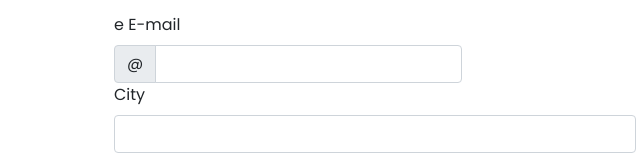
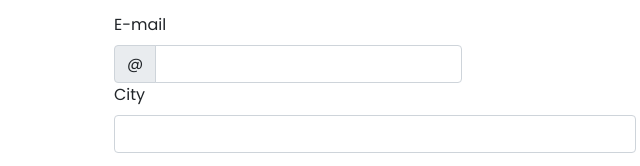
Before and after one commit to anikethandore/Trust, a plain HTML site: page contactv.html in a window 1280 px wide. Shown: the part 332-498 px from the top of the page, 4-644 px from the left. Drawn offline with Linux system fonts and the light colour scheme.

Commit message:
Update contactv.html

```diff
--- a/contactv.html
+++ b/contactv.html
@@ -69,7 +69,7 @@
         </div>
         <div>
         <div class="col-md-4">
-          <label for="validationCustomUsername" class="form-label">e E-mail</label>
+          <label for="validationCustomUsername" class="form-label">E-mail</label>
           <div class="input-group has-validation">
             <span class="input-group-text" id="inputGroupPrepend">@</span>
             <input type="text" class="form-control" id="validationCustomUsername" aria-describedby="inputGroupPrepend" required>
```
